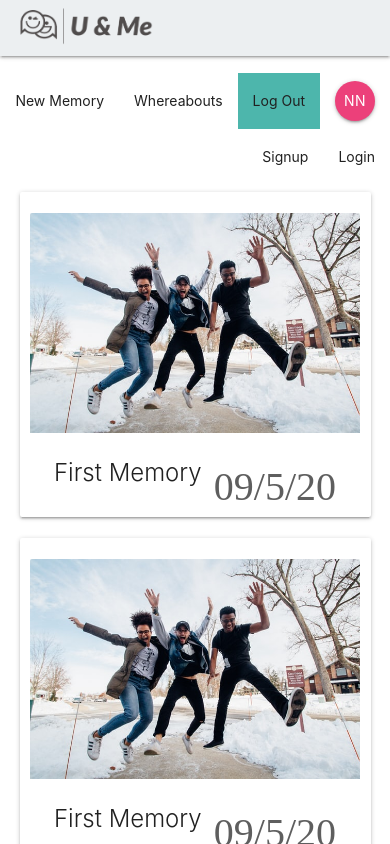
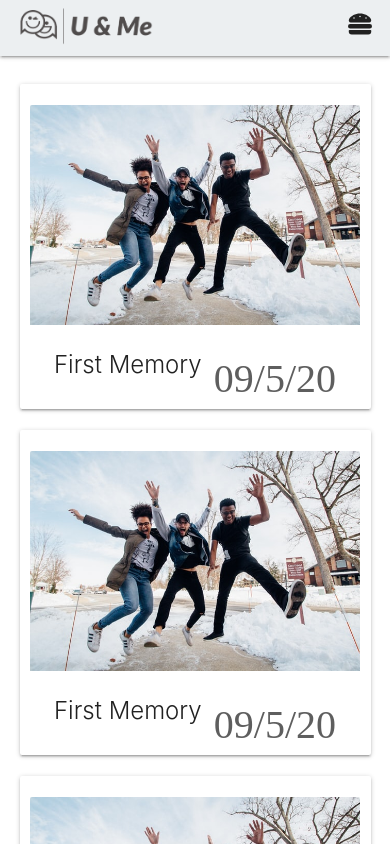
Before and after one commit to M2kishore/unme, a React (Create React App) app: page / in a window 390 px wide. Shown: the top 844 px of the page. Built offline with nearby package versions, Linux system fonts and the light colour scheme; a web font is replaced by a local one.

Commit message:
image previewer added for create post. mobile compatible navbar

```diff
--- a/package.json
+++ b/package.json
@@ -6,6 +6,8 @@
     "@testing-library/jest-dom": "^5.13.0",
     "@testing-library/react": "^11.2.7",
     "@testing-library/user-event": "^12.8.3",
+    "firebase": "^8.6.8",
+    "materialize-css": "^1.0.0-rc.2",
     "react": "^17.0.2",
     "react-dom": "^17.0.2",
     "react-icons": "^4.2.0",
--- a/src/components/layout/Navbar.js
+++ b/src/components/layout/Navbar.js
@@ -1,13 +1,25 @@
 import { NavLink } from 'react-router-dom'
 import SignedInLinks from './SignedInLinks'
 import SignedOutLinks from './SignedOutLinks'
+import {useState, useEffect} from 'react';
 import Logo from '../../assets/logo.png'
+import {FaHamburger} from 'react-icons/fa'
+import M from 'materialize-css';
 const Navbar = () => {
+    const [isSignedIn, setIsSignedIn] = useState(false);
+    document.addEventListener('DOMContentLoaded', function() {
+        var elems = document.querySelectorAll('.sidenav');
+        M.Sidenav.init(elems);
+    });
     return (
         <nav className="nav-wrapper blue-grey lighten-5 ">
+        <div className="nav-wrapper">
+        {isSignedIn
+            ?<SignedInLinks/>
+            :<SignedOutLinks/>}
             <NavLink to='/' className="left"><img src={Logo} alt="logo" className="navbar-logo" width="170" height="50" /></NavLink>
-            <SignedInLinks />
-            <SignedOutLinks />
+            <NavLink to='#' data-target="mobile-nav" className="right sidenav-trigger"><i class="grey-text text-darken-4 large material-icons"><FaHamburger/></i></NavLink>
+        </div>
         </nav>
     );
 }
--- a/src/components/layout/SignedInLinks.js
+++ b/src/components/layout/SignedInLinks.js
@@ -1,9 +1,14 @@
-import { NavLink } from 'react-router-dom'
-
+import { NavLink } from 'react-router-dom';
 const SignedInLinks = () => {
   return (
     <div>
-      <ul className="right">
+      <ul className="right hide-on-med-and-down">
+        <li><NavLink to='/create' className="grey-text text-darken-4" activeClassName="teal lighten-2">New Memory</NavLink></li>
+        <li><NavLink to='/whereabout' className="grey-text text-darken-4" activeClassName="teal lighten-2">Whereabouts</NavLink></li>
+        <li><NavLink to='/' exact className="grey-text text-darken-4" activeClassName="teal lighten-2">Log Out</NavLink></li>
+        <li><NavLink to='/' className="btn btn-floating pink lighten-1">NN</NavLink></li>
+      </ul>
+      <ul className="sidenav" id="mobile-nav">
         <li><NavLink to='/create' className="grey-text text-darken-4" activeClassName="teal lighten-2">New Memory</NavLink></li>
         <li><NavLink to='/whereabout' className="grey-text text-darken-4" activeClassName="teal lighten-2">Whereabouts</NavLink></li>
         <li><NavLink to='/' exact className="grey-text text-darken-4" activeClassName="teal lighten-2">Log Out</NavLink></li>
--- a/src/components/layout/SignedOutLinks.js
+++ b/src/components/layout/SignedOutLinks.js
@@ -1,9 +1,12 @@
-import { NavLink } from 'react-router-dom'
-
+import { NavLink } from 'react-router-dom';
 const SignedOutLinks = () => {
   return (
     <div>
-      <ul className="right">
+      <ul className="right hide-on-med-and-down">
+        <li><NavLink to='/signup' className="grey-text text-darken-4" activeClassName="teal lighten-2">Signup</NavLink></li>
+        <li><NavLink to='/signin' className="grey-text text-darken-4" activeClassName="teal lighten-2">Login</NavLink></li>
+      </ul>
+      <ul className="sidenav" id="mobile-nav">
         <li><NavLink to='/signup' className="grey-text text-darken-4" activeClassName="teal lighten-2">Signup</NavLink></li>
         <li><NavLink to='/signin' className="grey-text text-darken-4" activeClassName="teal lighten-2">Login</NavLink></li>
       </ul>
--- a/src/components/posts/CreatePost.js
+++ b/src/components/posts/CreatePost.js
@@ -1,9 +1,9 @@
 import { useState } from "react";
 import { useHistory } from "react-router";
+import ImageUpload from "./ImageUpload";
 const CreatePost = () => {
     const [title, setTitle] = useState('');
     const [body, setBody] = useState('');
-    const [author, setAuthor] = useState('');
     const [date, setDate] = useState({
         year: "00",
         month: "00",
@@ -23,6 +23,7 @@ const CreatePost = () => {
         <div className="create-post container">
             <h3>Add Your Memory</h3>
             <form onSubmit={handleSubmit}>
+                <ImageUpload />
                 <div className="input-field">
                     <input type="text"
                         required
@@ -33,8 +34,8 @@ const CreatePost = () => {
                 </div>
                 <div className="input-field">
                     <textarea
-                    className= "materialize-textarea"
-                    data-length="120"
+                        className="materialize-textarea"
+                        data-length="120"
                         required
                         value={body}
                         onChange={(e) => setBody(e.target.value)} />
@@ -80,8 +81,9 @@ const CreatePost = () => {
                         value={date.month}
                         onChange={(e) => setDate({
                             ...date,
-                            month: e.target.value}
-                            )}
+                            month: e.target.value
+                        }
+                        )}
                     >
                         <option value="01">January</option>
                         <option value="02">February</option>
@@ -144,7 +146,7 @@ const CreatePost = () => {
                 {!isPending && <button className="btn waves-effect waves-light z-depth-0">Add Memory</button>}
                 {isPending && <button className="btn waves-effect waves-light z-depth-0">Adding Memory</button>}
             </form>
-            <br/>
+            <br />
         </div>
     );
 }
--- /dev/null
+++ b/src/components/posts/ImageUpload.js
@@ -0,0 +1,32 @@
+import { Component } from 'react';
+class ImageUpload extends Component {
+    constructor(props) {
+        super(props);
+        this.state = {
+            file: null,
+        }
+        this.handleChange = this.handleChange.bind(this)
+    }
+
+    handleChange(e) {
+        this.setState({
+            file: URL.createObjectURL(e.target.files[0])
+        })
+    }
+
+    render() {
+        return (
+            <div className="file-field input-field">
+                <div className="btn">
+                    <span>File</span>
+                    <input type="file" onChange={this.handleChange} />
+                </div>
+                <div class="file-path-wrapper">
+                    <input className="file-path validate" type="text" />
+                </div>
+                    <img src={this.state.file} width="200" height="200"/>
+                </div>
+                )
+    }
+}
+                export default ImageUpload;
```
Also changed, not shown: 1 other file (tests, documents, lock files or other folders).
